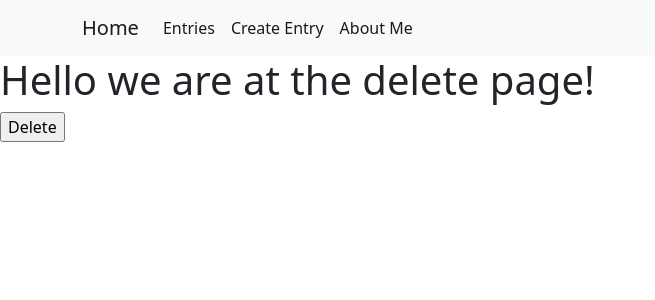
After one commit to PickolZi/django-diary, a Django app: page /entry/delete/11 in a window 1280 px wide. The commit adds this page. Shown: the top 300 px of the page, without its empty margins (0-655 px from the left). Run offline with Django 3.2, Linux system fonts and the light colour scheme; data comes from the database, SQL or seed files in the repository; both versions use the stored data as it was after the commit.

Commit message:
We are now able to delete posts

```diff
--- a/diary/entry/forms.py
+++ b/diary/entry/forms.py
@@ -7,4 +7,4 @@ class EntryForm(forms.ModelForm):
 
     class Meta():
         model = models.Entry
-        fields = "__all__"
+        fields = ("title", "text")
--- a/diary/entry/templates/entry/entries.html
+++ b/diary/entry/templates/entry/entries.html
@@ -10,6 +10,7 @@
         <h2>{{ entry.title }}</h2>
         <p>{{ entry.text }}</p>
         <p><b>&nbsp;{{ entry.date }}</b></p>
+        <a href="{% url 'entry:delete' pk=entry.pk %}">Delete entry</a>
         <hr>
     {% endfor %}
 
--- /dev/null
+++ b/diary/entry/templates/entry/entry_confirm_delete.html
@@ -0,0 +1,9 @@
+<!DOCTYPE html>
+{% extends "base.html" %}
+{% block content %}
+    <form method="POST">
+        {% csrf_token %}
+        <h1>Hello we are at the delete page!</h1>
+        <input type="submit" value="Delete">
+    </form>
+{% endblock %}
--- a/diary/entry/urls.py
+++ b/diary/entry/urls.py
@@ -8,4 +8,5 @@ app_name = "entry"
 urlpatterns = [
     path(r'', views.EntryView.as_view(), name="entries"),
     path(r'create/', views.CreateEntryView.as_view(), name="create"),
+    path(r'delete/<int:pk>', views.DeleteEntryView.as_view(), name="delete")
 ]
--- a/diary/entry/views.py
+++ b/diary/entry/views.py
@@ -1,7 +1,9 @@
 from django.shortcuts import render
 from django.views.generic.list import ListView
-from django.views.generic.edit import CreateView
+from django.views.generic.edit import CreateView, DeleteView
 from django.views.generic.base import TemplateView
+
+from django.urls import reverse_lazy
 
 from . import models
 from . import forms
@@ -18,3 +20,9 @@ class CreateEntryView(CreateView):
     form_class = forms.EntryForm
     template_name = 'entry/entry_form.html'
     # fields = "__all__"
+
+
+class DeleteEntryView(DeleteView):
+    model = models.Entry
+
+    success_url = reverse_lazy("entry:entries")
```
Also changed, not shown: diary/db.sqlite3.
